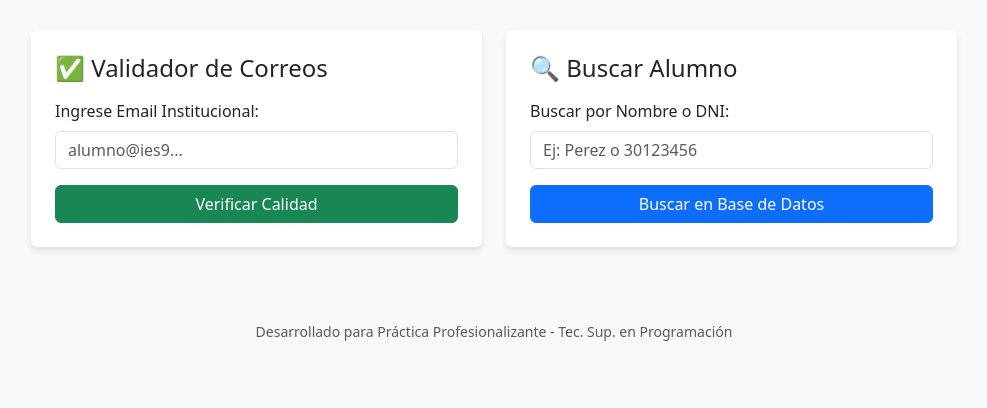
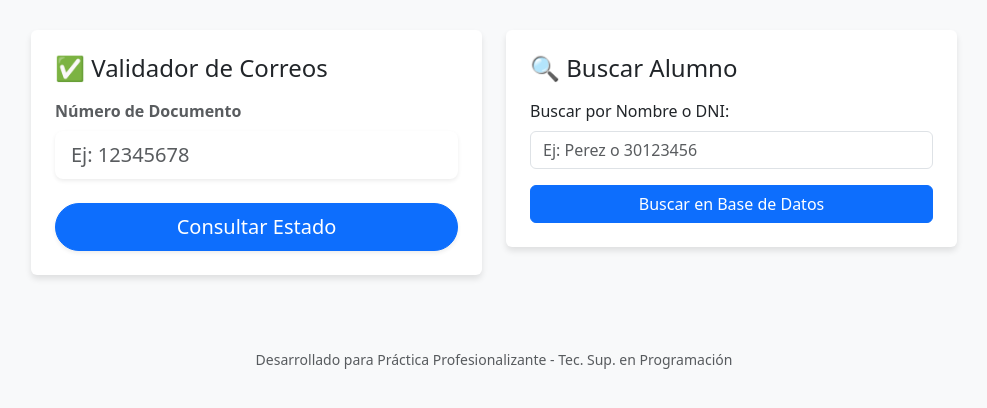
Before and after one commit to ardeco9091/sistema-gestion-ies9, a Flask app: page / in a window 1280 px wide. Shown: the part 136-544 px from the top of the page, without its empty margins (146-1133 px from the left). Run offline with Flask 3, Linux system fonts and the light colour scheme.

Commit message:
Update email validation form and add loader script

```diff
--- a/templates/index.html
+++ b/templates/index.html
@@ -4,13 +4,27 @@
     <div class="col-md-5 mb-4">
         <div class="card p-4">
             <h4 class="mb-3">✅ Validador de Correos</h4>
-            <form action="/validar" method="POST">
-                <div class="mb-3">
-                    <label class="form-label">Ingrese Email Institucional:</label>
-                    <input type="email" name="email" class="form-control" placeholder="alumno@ies9..." value="{{ email_probado }}" required>
-                </div>
-                <button type="submit" class="btn btn-success w-100">Verificar Calidad</button>
-            </form>
+            <form action="{{ url_for('resultado') }}" method="POST" onsubmit="mostrarLoader()">
+    <div class="mb-4">
+        <label for="dni" class="form-label text-muted fw-bold">Número de Documento</label>
+        <input type="text" class="form-control form-control-lg border-0 shadow-sm" id="dni" name="dni" placeholder="Ej: 12345678" required autofocus>
+    </div>
+    <div class="d-grid">
+        <button type="submit" class="btn btn-primary btn-lg rounded-pill shadow-sm" id="btn-consultar">
+            <span id="btn-text">Consultar Estado</span>
+            <span id="btn-loader" class="spinner-border spinner-border-sm d-none" role="status" aria-hidden="true"></span>
+        </button>
+    </div>
+</form>
+
+<script>
+    function mostrarLoader() {
+        document.getElementById('btn-consultar').disabled = true;
+        document.getElementById('btn-text').textContent = 'Analizando...';
+        document.getElementById('btn-loader').classList.remove('d-none');
+    }
+</script>
+
             {% if mensaje %}
             <div class="alert alert-{{ color }} mt-3" role="alert">
                 {{ mensaje }}
```
